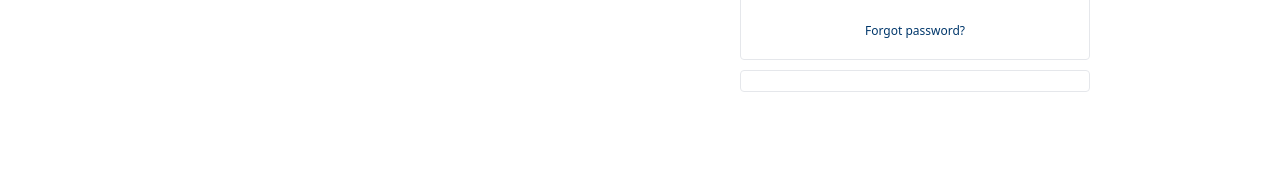
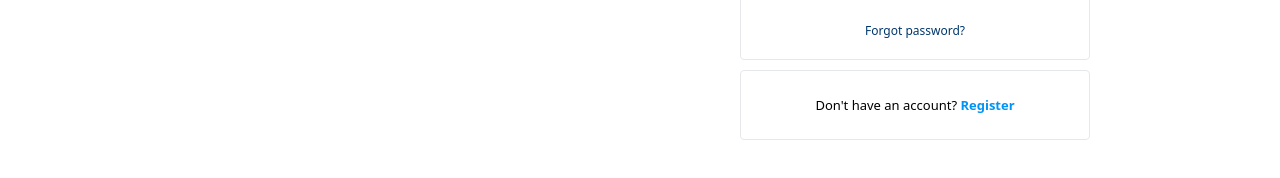
Before and after one commit to ksheyon123/instagram__with__tdd, a Next.js app: page /signin in a window 1280 px wide. Shown: the part 284-462 px from the top of the page. Built offline with nearby package versions, Linux system fonts and the light colour scheme.

Commit message:
:sparkles:feat > add UI

```diff
--- a/src/components/Login/LoginForm.tsx
+++ b/src/components/Login/LoginForm.tsx
@@ -79,7 +79,18 @@ const LoginForm: React.FC = () => {
             </a>
           </div>
         </div>
-        <div className="flex flex-col justify-center items-center border border-solid border-[gray0] rounded py-2.5 mb-2.5 w-[350px]"></div>
+        <div className="flex flex-col justify-center items-center border border-solid border-[gray0] rounded py-2.5 mb-2.5 w-[350px]">
+          <div className="block">
+            <span className="leading-[18px]">
+              <p className="m-[15px] text-black font-normal">
+                {"Don't have an account? "}
+                <a>
+                  <span className="text-hfb0 font-semibold">Register</span>
+                </a>
+              </p>
+            </span>
+          </div>
+        </div>
       </div>
     </article>
   );
--- a/src/styles/index.ts
+++ b/src/styles/index.ts
@@ -5,6 +5,7 @@ export const styles = {
     gray168: "#A8A8A8", // rgb(168, 168, 168)
     gray115: "#737373", // rgb(115, 115, 115)
     gray101: "#656565", // rgb(101, 103, 107)
+    black: "#000",
     fb0: "#00376B", //rgb(0, 55, 107)
     hfb0: "#0094f6", // rgb(0, 148, 246)
     fb1: "#385185", // rgb(56, 81, 133)
```
Also changed, not shown: src/styles/output.css.
